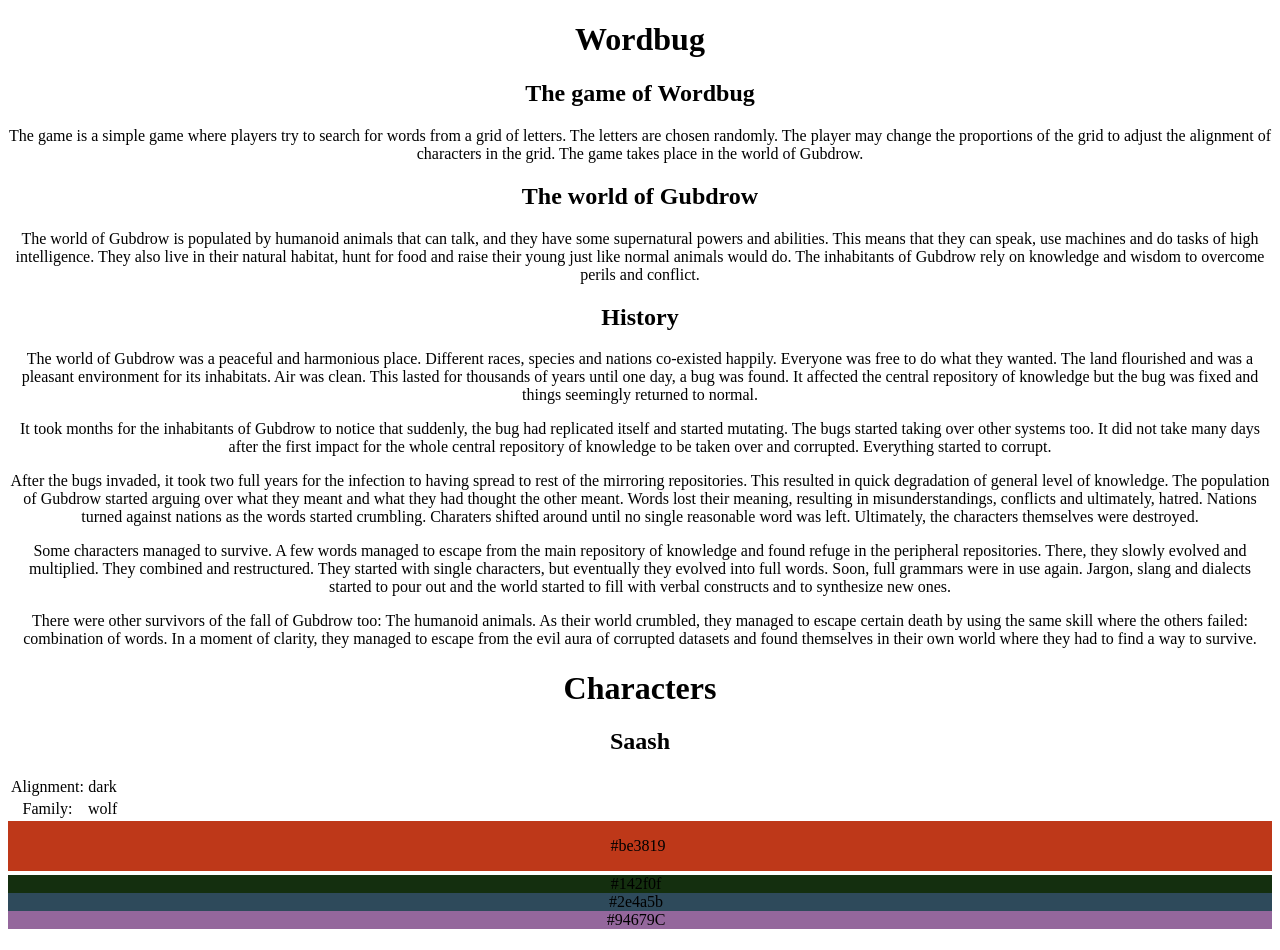
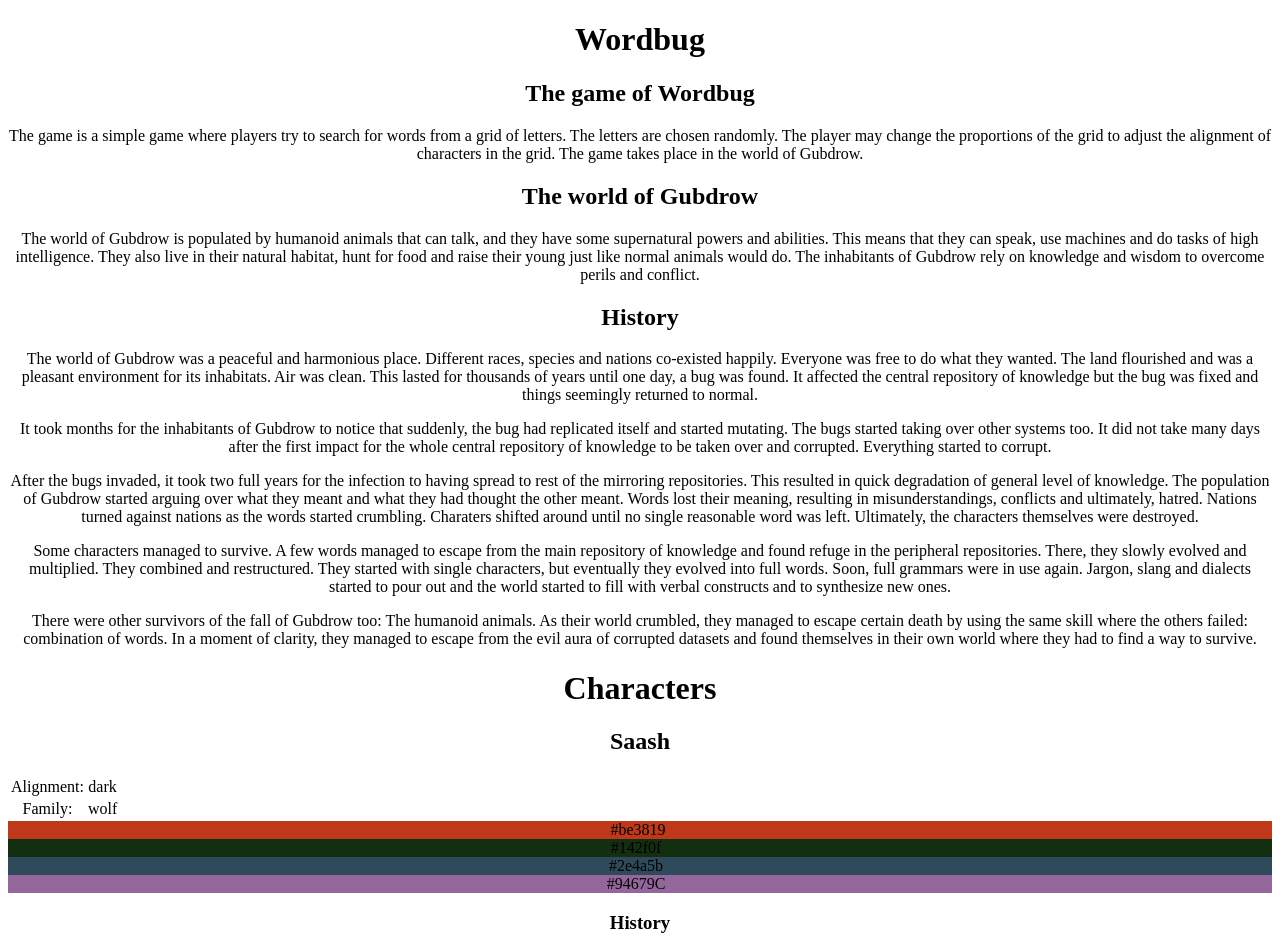
Before and after one commit to jraut/wordbug.io, a React (Create React App) app in the folder dev/: page / in a window 1280 px wide. Shown: the top 950 px of the page. Built offline with nearby package versions, Linux system fonts and the light colour scheme.

Commit message:
refactor: remove inline styles

```diff
--- a/dev/src/components/Palette.tsx
+++ b/dev/src/components/Palette.tsx
@@ -7,8 +7,8 @@ interface Palette {
 
 export const Palette: React.FC<Palette> = ({ main, secondaries }) => {
   return (
-    <div style={{ display: 'flex', flexDirection: 'column' }}>
-      <div style={{ background: main, padding: '1em', marginBottom: '0.25em' }}>
+    <div className="flex-col">
+      <div style={{ background: main }} className="p-1 mb-1">
         {main}&nbsp;
       </div>
       {secondaries.map((secColorHex) => (
```
